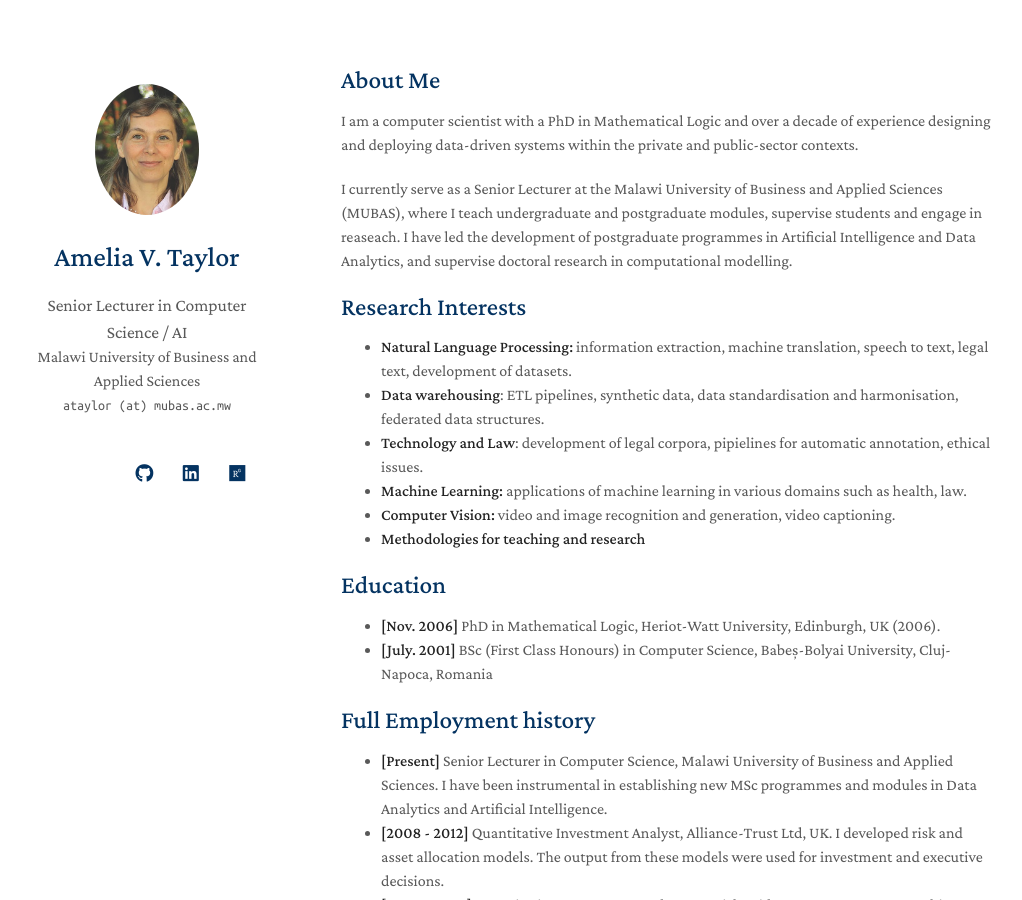
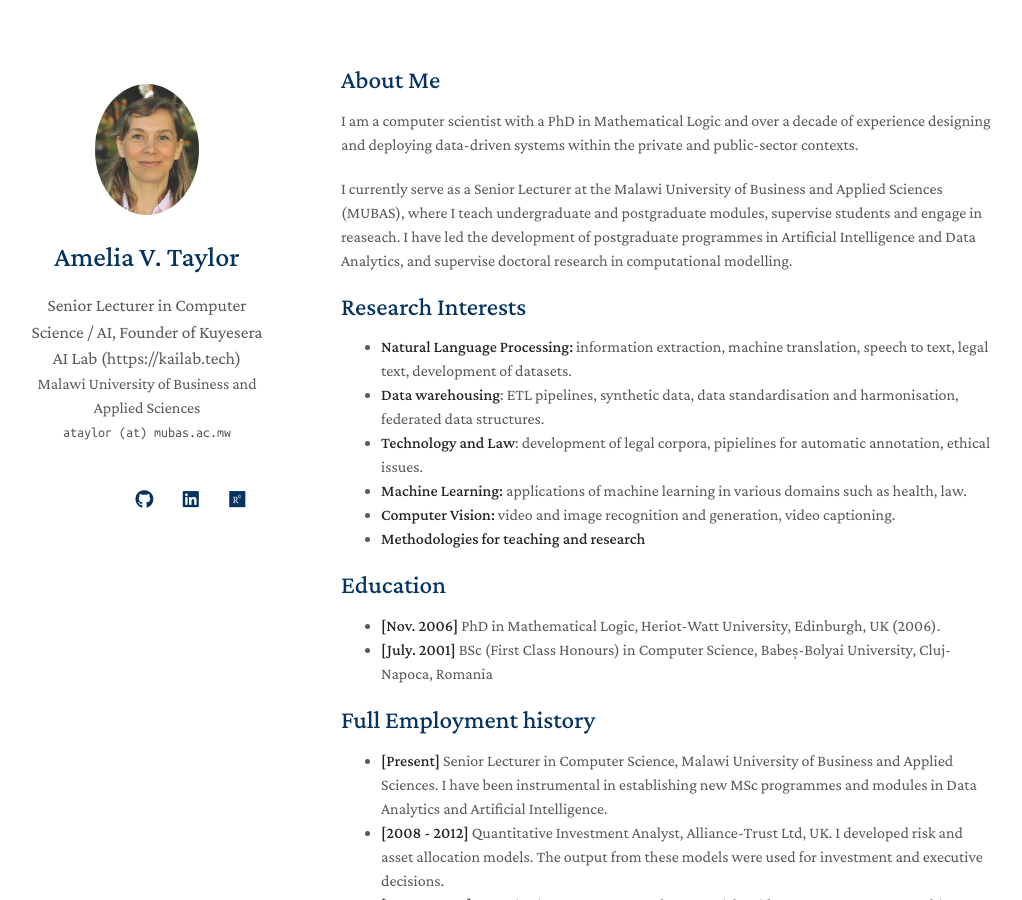
Before and after one commit to avtaylor/ameliataylor.github.io, a Jekyll site: the page built from index.md, in a window 1280 px wide and 900 px high. Shown: the whole window, without its empty margins (129-1151 px from the left). Built offline with Jekyll 4.4.1, drawn with Linux system fonts in a browser that asks for light colours; a style sheet for code colours, icons or effects is not loaded; our own code applies the rules of GitHub Pages for plain Markdown files.

Commit message:
Update _config.yml
Added  Founder of Kuyesera AI Lab

```diff
--- a/_config.yml
+++ b/_config.yml
@@ -1,14 +1,14 @@
 # Basic Information
 title: Amelia V. Taylor
-position: Senior Lecturer in Computer Science / AI
+position: Senior Lecturer in Computer Science / AI, Founder of Kuyesera AI Lab (https://kailab.tech)
 affiliation: Malawi University of Business and Applied Sciences
 email: ataylor (at) mubas.ac.mw
 
 # Search Engine Optimization (SEO)
 # The following information is used to improve the website traffic from search engines, e.g., Google.
-keywords: minimal light
-description: The Minimal Light is a simple and elegant jekyll theme for academic personal homepage.
-canonical: https://minimal-light-theme.yliu.me/
+keywords: Amelia Taylor, AI, Malawi.
+description: Amelia Taylor is a senior lecturer in AI and founder of the Kuyesera AI Lab.
+canonical: https://avtaylor.github.io/cv_page/
 
 # Links
 # If you don't need one of them, you may delete the corresponding line.
```
